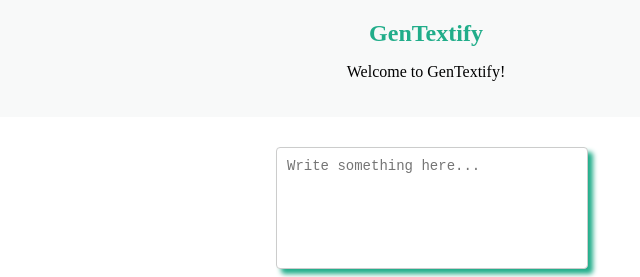
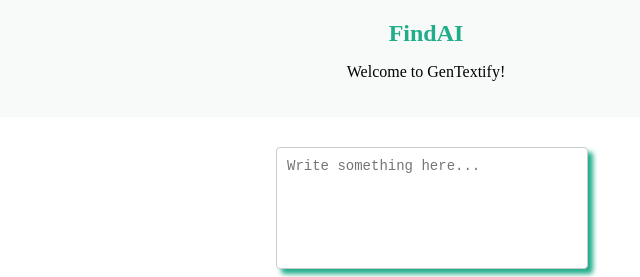
Before and after one commit to Anmol-2003/FindAI, a browser extension: page index.html in a window 1280 px wide. Shown: the top 277 px of the page, 214-854 px from the left. Drawn offline with Linux system fonts and the light colour scheme.

Commit message:
Update index.html

```diff
--- a/index.html
+++ b/index.html
@@ -9,7 +9,7 @@
 <body>
     <header>
         <img src="logo.png" alt="GenTextify Logo">
-        <h1>GenTextify</h1>
+        <h1>FindAI</h1>
         <p>Welcome to GenTextify!</p>
         <!-- Add navigation links or other relevant content here -->
     </header>
```
